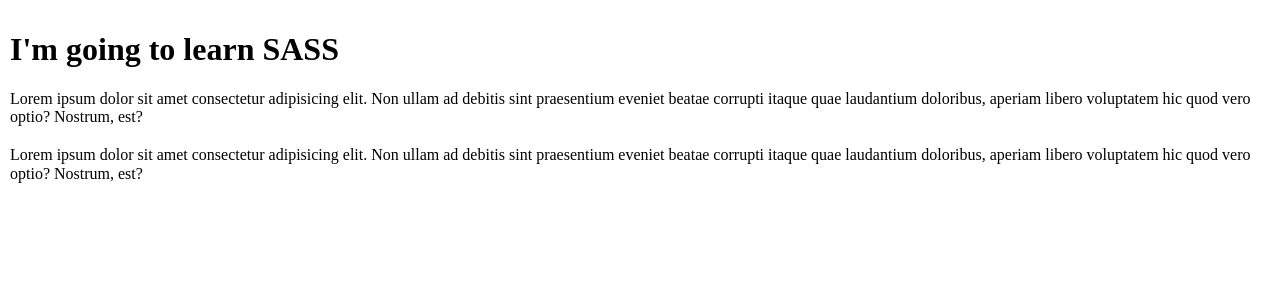
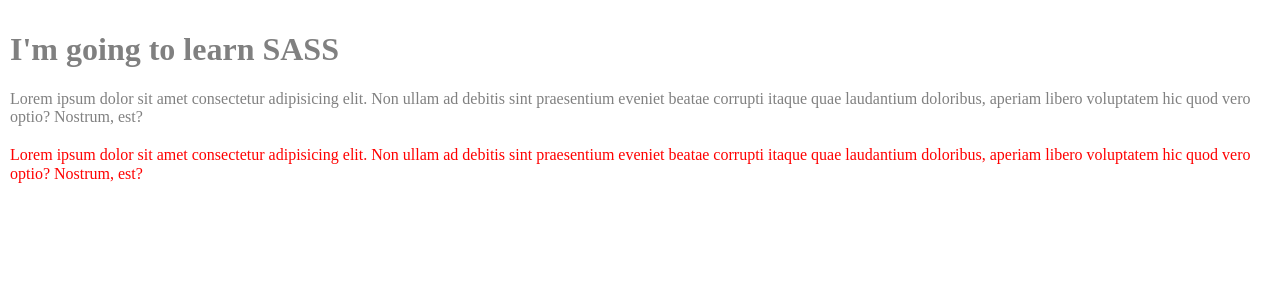
Before and after one commit to TimAbuev/violator, a React (Create React App) app: page / in a window 1280 px wide. Shown: the top 300 px of the page. Built offline with nearby package versions, Linux system fonts and the light colour scheme.

Commit message:
feat: I've learned variables, nesting of elements, mixing

```diff
--- a/src/components/App.scss
+++ b/src/components/App.scss
@@ -1,14 +1,39 @@
-.app {
+$textColor: grey;
+
+// $underlinedTextColor: red;
+@mixin flex {
+  // sass approach
   display: flex;
-  margin: 0 auto;
   flex-direction: column;
 }
 
+
+.app {
+  @include flex(); // sass approach
+
+  margin: 0 auto;
+
   .app__block {
     padding: 10px;
-}
+    color: $textColor; // sass approach
 
     .app__paragraph {
       padding: 0;
       margin: 0;
     }
+
+    .app__paragraph_underlined {
+      color: var(--text-color); // CSS Custom Properties
+
+      &:hover {
+        // sass approach
+        transition: (0.3s);
+        color: $textColor;
+      }
+    }
+
+    // .app__paragraph_underlined:hover { // CSS Custom Properties
+    //   color: $textColor;
+    // }
+  }
+}
--- a/src/components/App.tsx
+++ b/src/components/App.tsx
@@ -12,7 +12,7 @@
 
       </section>
       <section className='app__block'>
-        <p className='app__paragraph'>        Lorem ipsum dolor sit amet consectetur adipisicing elit.
+        <p className='app__paragraph app__paragraph_underlined'>        Lorem ipsum dolor sit amet consectetur adipisicing elit.
           Non ullam ad debitis sint praesentium eveniet beatae corrupti itaque quae laudantium doloribus,
           aperiam libero voluptatem hic quod vero optio? Nostrum, est?</p>
 
--- a/src/vendor/variables.scss
+++ b/src/vendor/variables.scss
@@ -3,4 +3,5 @@
   --font-color: white;
   --font-color2: #009e03;
   --button-color: aqua;
+  --text-color: red;
 }
```
Lines whose indentation alone changed are shown as unchanged.
